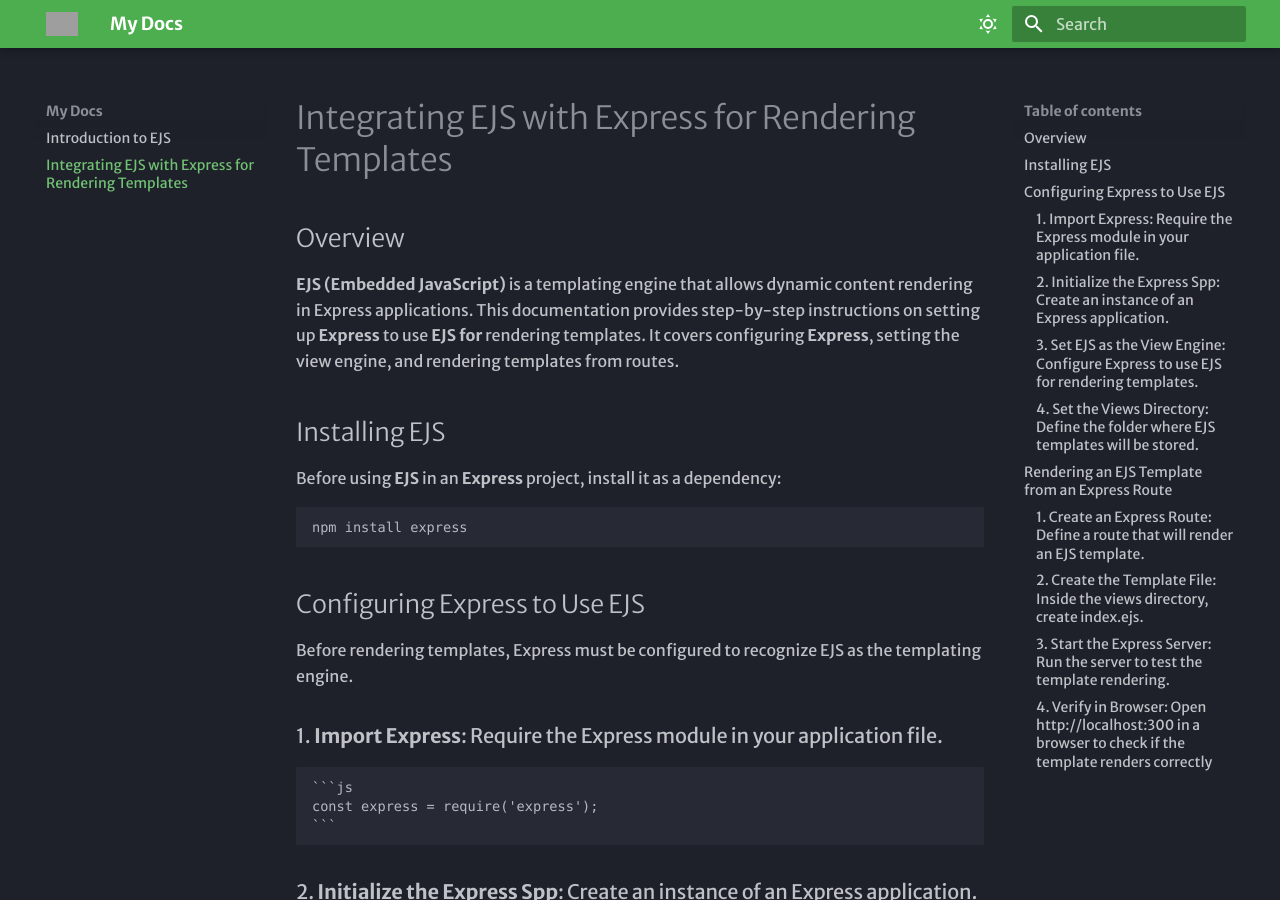
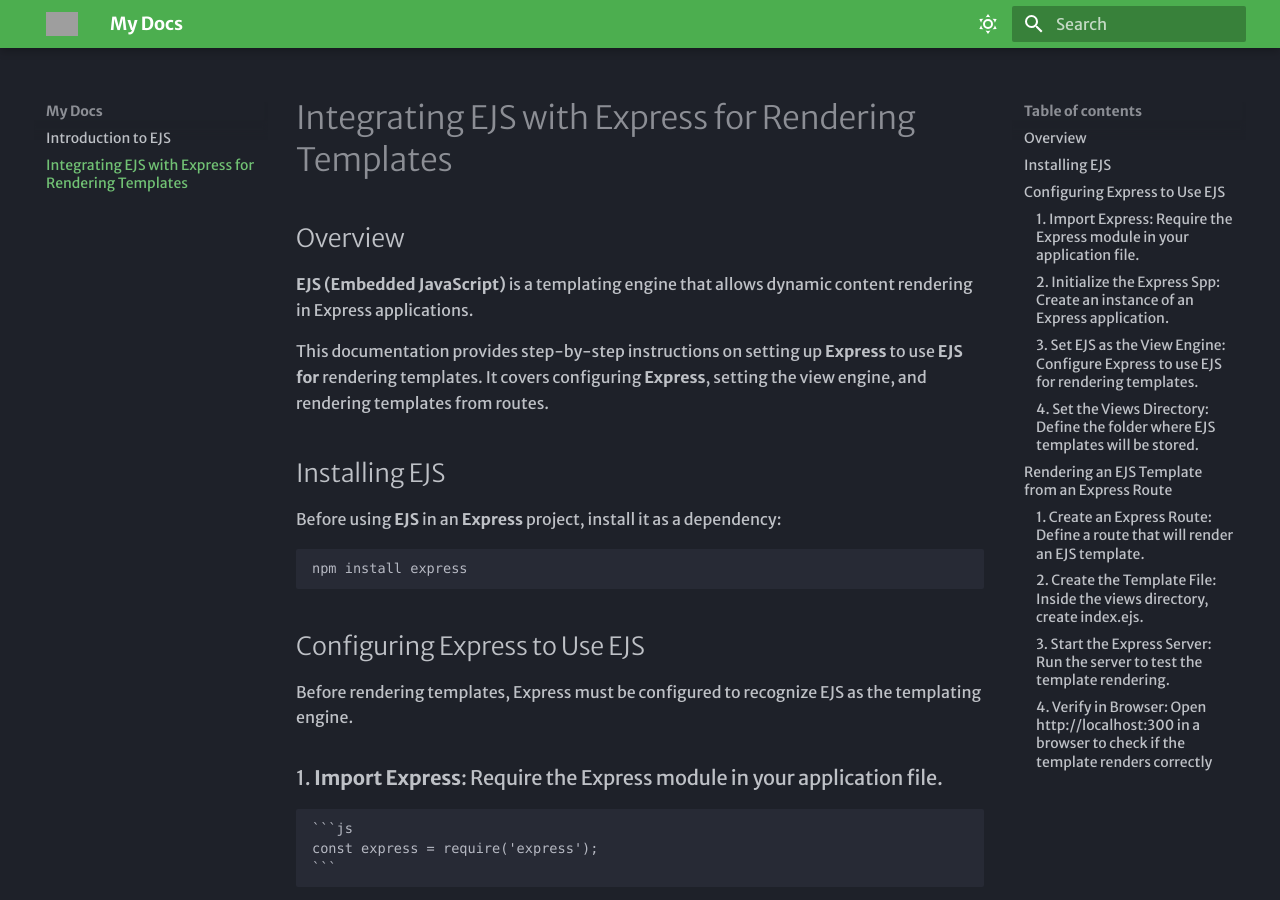
Before and after one commit to nilae2001/mkdocs, an MkDocs documentation site: the page built from docs/integration.md, in a window 1280 px wide and 900 px high. Built offline with MkDocs 1.6.1 and Material for MkDocs 9.7.7, drawn with Linux system fonts in a browser that asks for light colours; some web fonts are replaced; part of the change alters nothing that is shown; grey boxes are pictures that could not be loaded.

````diff
--- a/docs/integration.md
+++ b/docs/integration.md
@@ -2,7 +2,9 @@
 
 ## Overview
 
-**EJS (Embedded JavaScript)** is a templating engine that allows dynamic content rendering in Express applications. This documentation provides step-by-step instructions on setting up **Express** to use **EJS for** rendering templates. It covers configuring **Express**, setting the view engine, and rendering templates from routes.
+**EJS (Embedded JavaScript)** is a templating engine that allows dynamic content rendering in Express applications.
+
+This documentation provides step-by-step instructions on setting up **Express** to use **EJS for** rendering templates. It covers configuring **Express**, setting the view engine, and rendering templates from routes.
 
 ## Installing EJS
 
@@ -73,6 +75,7 @@ Once **EJS** is configured, Express routes must be set up to render templates dy
     ```
 
 ### 4. **Verify in Browser**: Open ```http://localhost:300``` in a browser to check if the template renders correctly
+![Welcome back, John screenshot](images/localhost3000.png)
 
 !!! warning
     If ```res.render()``` fails with an error, verify that EJS is installed (```npm install ejs```) and that the views directory exists.
````
Also changed, not shown: images/localhost3000.png (added).
